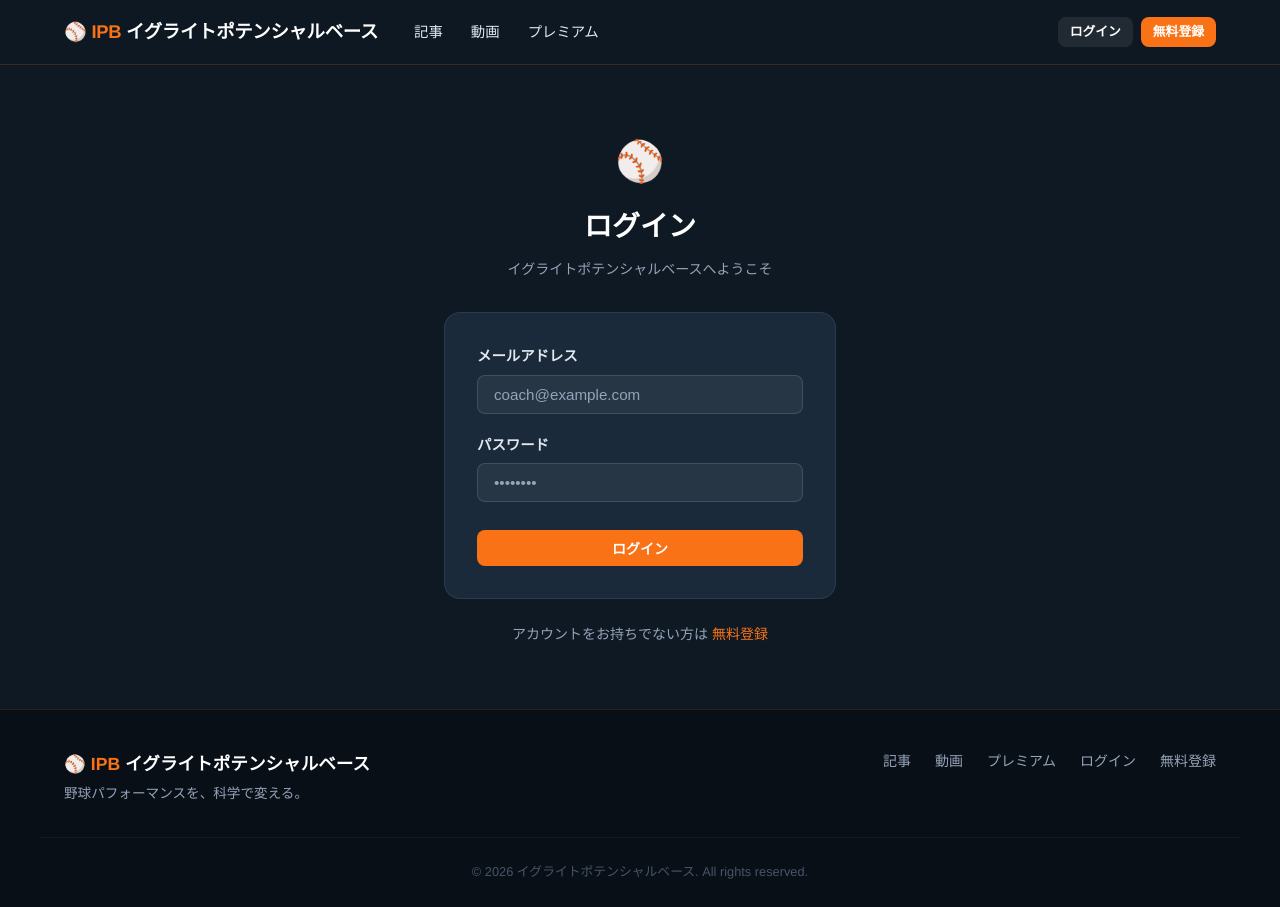
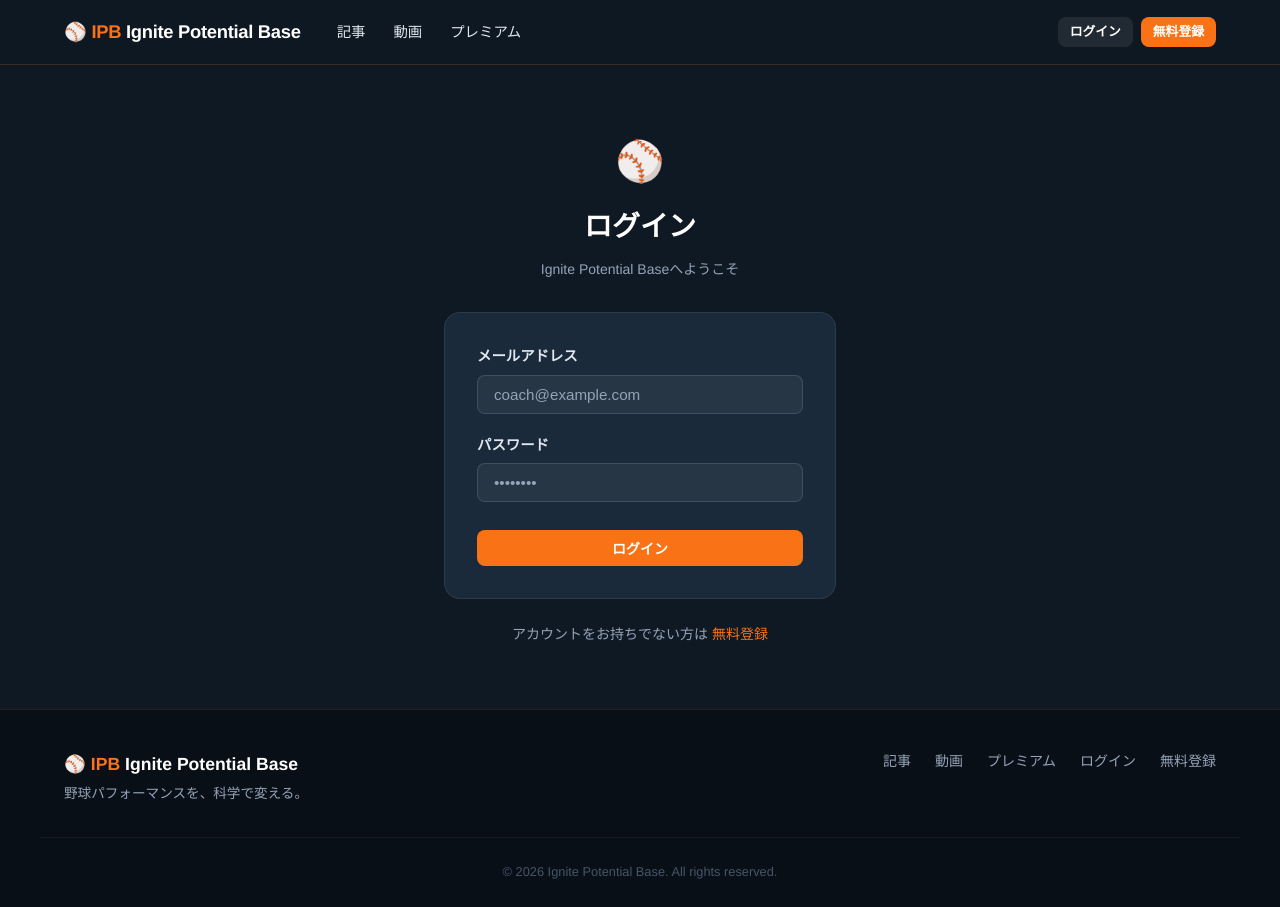
Before and after one commit to Sekky100622/ignite-potential-base, a Flask app: page /login in a window 1280 px wide. Run offline with Flask 3, Linux system fonts and the light colour scheme; some libraries are stand-ins or nearby versions.

Commit message:
Replace katakana name with English: Ignite Potential Base

```diff
--- a/templates/admin/article_form.html
+++ b/templates/admin/article_form.html
@@ -1,5 +1,5 @@
 {% extends 'base.html' %}
-{% block title %}{% if edit %}記事を編集{% else %}新規記事{% endif %} | イグライトポテンシャルベース{% endblock %}
+{% block title %}{% if edit %}記事を編集{% else %}新規記事{% endif %} | Ignite Potential Base{% endblock %}
 
 {% block extra_head %}
 <style>
--- a/templates/admin/articles.html
+++ b/templates/admin/articles.html
@@ -1,5 +1,5 @@
 {% extends 'base.html' %}
-{% block title %}記事管理 | イグライトポテンシャルベース{% endblock %}
+{% block title %}記事管理 | Ignite Potential Base{% endblock %}
 
 {% block content %}
 <div class="page-header">
--- a/templates/admin/dashboard.html
+++ b/templates/admin/dashboard.html
@@ -1,5 +1,5 @@
 {% extends 'base.html' %}
-{% block title %}管理ダッシュボード | イグライトポテンシャルベース{% endblock %}
+{% block title %}管理ダッシュボード | Ignite Potential Base{% endblock %}
 
 {% block extra_head %}
 <style>
@@ -33,7 +33,7 @@
     <div style="display:flex;justify-content:space-between;align-items:center;flex-wrap:wrap;gap:1rem;">
       <div>
         <h1>⚙️ 管理ダッシュボード</h1>
-        <p>イグライトポテンシャルベース 管理者向け</p>
+        <p>Ignite Potential Base 管理者向け</p>
       </div>
       <div style="display:flex;gap:.75rem;flex-wrap:wrap;">
         <a href="{{ url_for('admin_articles_new') }}" class="btn btn-primary">+ 記事を作成</a>
--- a/templates/admin/members.html
+++ b/templates/admin/members.html
@@ -1,5 +1,5 @@
 {% extends 'base.html' %}
-{% block title %}メンバー管理 | イグライトポテンシャルベース{% endblock %}
+{% block title %}メンバー管理 | Ignite Potential Base{% endblock %}
 
 {% block content %}
 <div class="page-header">
--- a/templates/admin/video_form.html
+++ b/templates/admin/video_form.html
@@ -1,5 +1,5 @@
 {% extends 'base.html' %}
-{% block title %}{% if video %}動画を編集{% else %}動画を追加{% endif %} | イグライトポテンシャルベース{% endblock %}
+{% block title %}{% if video %}動画を編集{% else %}動画を追加{% endif %} | Ignite Potential Base{% endblock %}
 
 {% block content %}
 <div class="page-header">
--- a/templates/article.html
+++ b/templates/article.html
@@ -1,5 +1,5 @@
 {% extends 'base.html' %}
-{% block title %}{{ article.title }} | イグライトポテンシャルベース{% endblock %}
+{% block title %}{{ article.title }} | Ignite Potential Base{% endblock %}
 
 {% block extra_head %}
 <style>
--- a/templates/articles.html
+++ b/templates/articles.html
@@ -1,5 +1,5 @@
 {% extends 'base.html' %}
-{% block title %}記事一覧 | イグライトポテンシャルベース{% endblock %}
+{% block title %}記事一覧 | Ignite Potential Base{% endblock %}
 
 {% block content %}
 <div class="page-header">
--- a/templates/base.html
+++ b/templates/base.html
@@ -3,7 +3,7 @@
 <head>
   <meta charset="UTF-8">
   <meta name="viewport" content="width=device-width, initial-scale=1.0">
-  <title>{% block title %}イグライトポテンシャルベース{% endblock %}</title>
+  <title>{% block title %}Ignite Potential Base{% endblock %}</title>
   <meta name="description" content="野球パフォーマンスを科学で変える。プロコーチによる技術・トレーニング・メンタル・栄養のサブスクリプションサービス。">
   <style>
     :root {
@@ -363,7 +363,7 @@
   <nav class="navbar">
     <div class="navbar-inner">
       <a href="{{ url_for('index') }}" class="navbar-brand">
-        ⚾ <span>IPB</span> イグライトポテンシャルベース
+        ⚾ <span>IPB</span> Ignite Potential Base
       </a>
       <ul class="navbar-nav">
         <li><a href="{{ url_for('articles') }}" {% if request.endpoint == 'articles' %}class="active"{% endif %}>記事</a></li>
@@ -428,7 +428,7 @@
   <footer>
     <div class="footer-inner">
       <div>
-        <div class="footer-brand">⚾ <span>IPB</span> イグライトポテンシャルベース</div>
+        <div class="footer-brand">⚾ <span>IPB</span> Ignite Potential Base</div>
         <div class="footer-tagline">野球パフォーマンスを、科学で変える。</div>
       </div>
       <div class="footer-links">
@@ -440,7 +440,7 @@
       </div>
     </div>
     <div class="footer-copy">
-      &copy; {{ current_year }} イグライトポテンシャルベース. All rights reserved.
+      &copy; {{ current_year }} Ignite Potential Base. All rights reserved.
     </div>
   </footer>
 
--- a/templates/dashboard.html
+++ b/templates/dashboard.html
@@ -1,5 +1,5 @@
 {% extends 'base.html' %}
-{% block title %}ダッシュボード | イグライトポテンシャルベース{% endblock %}
+{% block title %}ダッシュボード | Ignite Potential Base{% endblock %}
 
 {% block content %}
 <div class="page-header">
--- a/templates/index.html
+++ b/templates/index.html
@@ -1,5 +1,5 @@
 {% extends 'base.html' %}
-{% block title %}イグライトポテンシャルベース | 野球パフォーマンスを科学で変える{% endblock %}
+{% block title %}Ignite Potential Base | 野球パフォーマンスを科学で変える{% endblock %}
 
 {% block extra_head %}
 <style>
--- a/templates/login.html
+++ b/templates/login.html
@@ -1,5 +1,5 @@
 {% extends 'base.html' %}
-{% block title %}ログイン | イグライトポテンシャルベース{% endblock %}
+{% block title %}ログイン | Ignite Potential Base{% endblock %}
 
 {% block content %}
 <section class="section">
@@ -7,7 +7,7 @@
     <div style="text-align:center;margin-bottom:2rem;">
       <div style="font-size:2.5rem;margin-bottom:.75rem;">⚾</div>
       <h1 style="font-size:1.75rem;font-weight:800;">ログイン</h1>
-      <p class="text-gray text-sm mt-1">イグライトポテンシャルベースへようこそ</p>
+      <p class="text-gray text-sm mt-1">Ignite Potential Baseへようこそ</p>
     </div>
 
     <div style="background:var(--navy-light);border:1px solid rgba(255,255,255,.08);border-radius:16px;padding:2rem;">
--- a/templates/register.html
+++ b/templates/register.html
@@ -1,5 +1,5 @@
 {% extends 'base.html' %}
-{% block title %}無料登録 | イグライトポテンシャルベース{% endblock %}
+{% block title %}無料登録 | Ignite Potential Base{% endblock %}
 
 {% block content %}
 <section class="section">
--- a/templates/subscribe.html
+++ b/templates/subscribe.html
@@ -1,5 +1,5 @@
 {% extends 'base.html' %}
-{% block title %}プレミアムプラン | イグライトポテンシャルベース{% endblock %}
+{% block title %}プレミアムプラン | Ignite Potential Base{% endblock %}
 
 {% block extra_head %}
 <style>
--- a/templates/subscribe_success.html
+++ b/templates/subscribe_success.html
@@ -1,5 +1,5 @@
 {% extends 'base.html' %}
-{% block title %}登録完了 | イグライトポテンシャルベース{% endblock %}
+{% block title %}登録完了 | Ignite Potential Base{% endblock %}
 
 {% block content %}
 <section class="section">
--- a/templates/video.html
+++ b/templates/video.html
@@ -1,5 +1,5 @@
 {% extends 'base.html' %}
-{% block title %}{{ video.title }} | イグライトポテンシャルベース{% endblock %}
+{% block title %}{{ video.title }} | Ignite Potential Base{% endblock %}
 
 {% block content %}
 <section class="section-sm">
--- a/templates/videos.html
+++ b/templates/videos.html
@@ -1,5 +1,5 @@
 {% extends 'base.html' %}
-{% block title %}動画一覧 | イグライトポテンシャルベース{% endblock %}
+{% block title %}動画一覧 | Ignite Potential Base{% endblock %}
 
 {% block content %}
 <div class="page-header">
```
